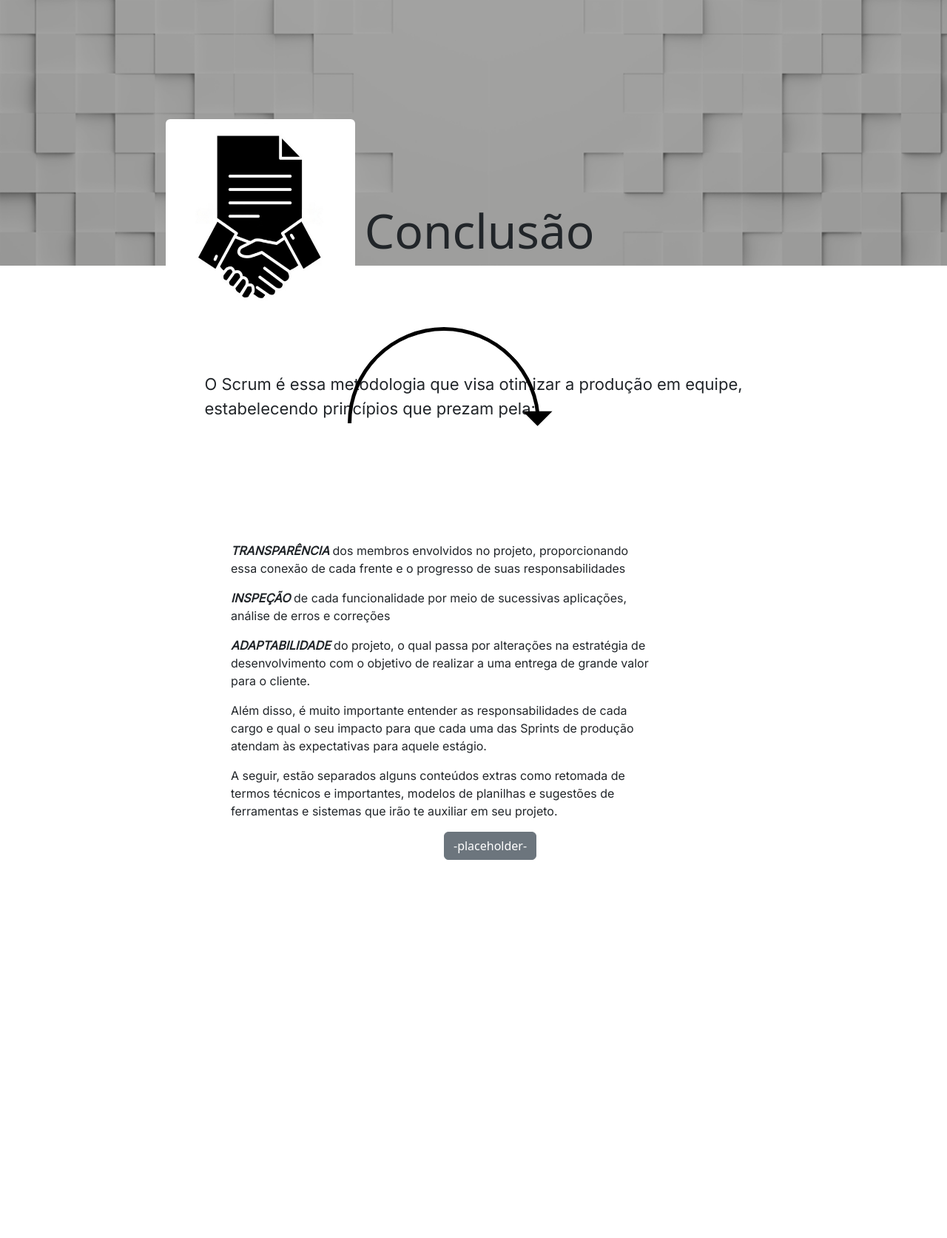
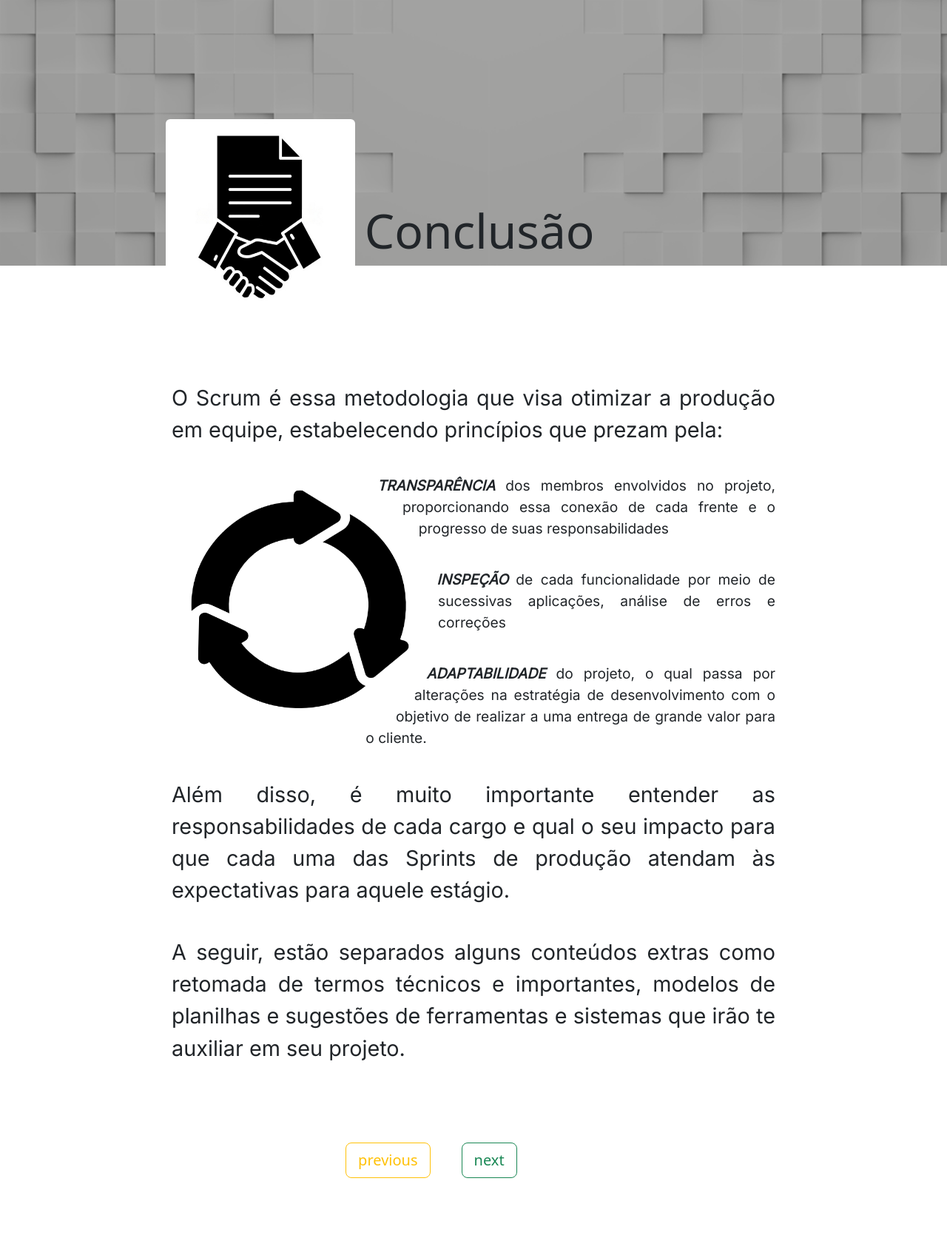
Before and after one commit to MarkVN2/Plataforma-Scrum, a Flask app: page /pag in a window 1280 px wide. Shown: the part 78-1751 px from the top of the page at 74% size. Before the commit the page ends 1240 px from the top, so only its background shows below. Run offline with Flask 2, Linux system fonts and the light colour scheme.

Commit message:
Update to conclusion page
Formatted the content text in the page, added circular_arrows.png to the page.

```diff
--- a/plataforma_scrum/static/css/conclusion.css
+++ /dev/null
@@ -1,45 +0,0 @@
-/*Import for the fonts for the site */
-@import url('https://fonts.googleapis.com/css2?family=Inter&family=Roboto:wght@100&family=Source+Code+Pro:wght@300&display=swap');
-
-/* Font family for the paragraphs*/
-p  {
-    font-family: 'Inter', sans-serif;
-}
-
-/*arrows in conclusion page */
-.circle-arrow{
-    border: 5px solid transparent;
-    border-top-color: black;
-    border-left-color: black;
-    height: 260px;
-    width: 260px;
-    border-radius: 50%;
-    position: relative;
-    -webkit-transform: rotate(-45deg);
-    -ms-transform: rotate(-45deg);
-    transform: rotate(-45deg);
-    margin:30px auto;
-}
-
-.circle-arrow:before {
-    content: "";
-    position: absolute;
-    top:11px;
-    left: 80%;
-    height: 0;
-    width: 0;
-    border-left: 20px solid black;
-    border-top: 20px solid transparent;
-    border-bottom: 20px solid transparent;
-    -webkit-transform: rotate(45deg);
-    -ms-transform: rotate(45deg);
-    transform: rotate(45deg);
-}
-
-#arrow_down {transform: rotate(45deg);}
-
-#arrow_left {transform: rotate(-45deg);}
-
-#arrow_right{transform: rotate(135deg);}
-
-#arrow_up{transform: rotate(225deg);}
--- a/plataforma_scrum/static/css/content.css
+++ b/plataforma_scrum/static/css/content.css
@@ -1,9 +1,16 @@
+/*Import for the fonts for the site : ROBOTO,INTER,SOURCE PRO*/
+@import url('https://fonts.googleapis.com/css2?family=Inter&family=Roboto:wght@100&family=Source+Code+Pro:wght@300&display=swap');
+
+p {
+  font-family: 'Inter', sans-serif;
+}
 /* CSS for every content page.  */
 .met-vis-main,
 .met-pil-main,
 .met-auto-main,
 .met-team-main,
-.dev-main {
+.dev-main,
+.conclusion-main{
   display: flex;
   flex-flow: column wrap;
   align-items: center;
@@ -14,7 +21,8 @@
 .met-pil-textbox,
 .met-auto-textbox,
 .met-team-textbox,
-.dev-textbox {
+.dev-textbox,
+.conclusion-textbox{
   margin-top: 8%;
   width: 85%;
   text-align: justify;
@@ -23,7 +31,8 @@
 .met-pil-para,
 .met-auto-para,
 .met-team-para,
-.dev-para {
+.dev-para,
+.conclusion-para {
   font-size: 1.8rem;
   padding-bottom: 3%;
 }
@@ -146,3 +155,16 @@
   width: 30%;
   border-radius: 36px;
 }
+
+
+/* conclusion */
+/* container for the arrows in conclusion page */
+.arrow-circular-container{
+  border-radius: 100%;
+  width: 25vw;
+  height: 25vw;
+  float: left;
+  margin: 20px;
+  shape-outside:circle();
+  clip-path: circle();
+}
--- a/plataforma_scrum/templates/conclusion.html
+++ b/plataforma_scrum/templates/conclusion.html
@@ -6,41 +6,36 @@
 {% block contentTitle %}Conclusão{% endblock %}
 {% block subtitle %}{% endblock %}
 {% block content %}
-  <!-- Conteudo da pagina inteira -->
-  <div class="h-100 d-flex align-items-center justify-content-center">
-    <p style="margin-top: 5vw; font-size: 22px;">O Scrum é essa metodologia que visa otimizar a produção em equipe,<br> estabelecendo princípios que prezam pela:
-    </p>
-    <div style="margin-top:40vw; margin-right: 10vh;position: absolute" >
-      <div class="circle-arrow" id="arrow_down" >
-      </div>
+<!-- Conteudo da pagina inteira -->
+<div class="h-75 w-75 conclusion-main">
 
-      <div class="container-sm" style="width: 600px; position:relative">
-      <p><b><i>TRANSPARÊNCIA</i></b> dos membros envolvidos no projeto, proporcionando essa conexão de cada frente e o progresso de suas responsabilidades</P>
-      </div>
+  <div class="conclusion-textbox">
 
-      <div class="container-sm" style="width: 600px; position:relative">
-      <p><b><i>INSPEÇÃO</i></b> de cada funcionalidade por meio de sucessivas aplicações, análise de erros e correções</P>
-      </div>
+  <p class="conclusion-para">O Scrum é essa metodologia que visa otimizar a produção em equipe, estabelecendo
+    princípios que prezam pela:</p>
 
-      <div class="container-sm" style="width: 600px; position:relative">
-      <p><b><i>ADAPTABILIDADE</i></b> do projeto, o qual passa por alterações na estratégia de desenvolvimento com o objetivo de realizar a uma entrega de grande valor para o cliente.
-      </P>
-      </div>
+  <div class="arrow-circular-container"><img src="/static/images/circular_arrows.png" style="width: 24vw; height:23vw;"></div>
 
-      <div class="container-sm" style="width: 600px; position:relative">
-        <p>Além disso, é muito importante entender as responsabilidades de cada cargo e qual o seu impacto para que cada uma das Sprints de produção atendam às expectativas para aquele estágio.
-        </P>
-       </div>
+  <p class="conclusion-para" style="font-size: 1.5vw;"><b><i>TRANSPARÊNCIA</i></b> dos membros envolvidos no projeto, proporcionando essa
+  conexão de cada frente e o progresso de suas responsabilidades</p>
 
-       <div class="container-sm" style="width: 600px; position:relative">
-        <p>A seguir, estão separados alguns conteúdos extras como retomada de termos técnicos e importantes, modelos de planilhas e sugestões de ferramentas e sistemas que irão te auxiliar em seu projeto.
-        </P>
-       </div>
+  <p class="conclusion-para"style="font-size: 1.5vw;"><b><i>INSPEÇÃO</i></b> de cada funcionalidade por meio de
+      sucessivas aplicações, análise de erros e correções</p>
 
-       <div class="btn-next" style="padding-left: 50%; position: absolute;">
-        <a href="#" class="btn btn-secondary" id="start">-placeholder-</a>
-        </div>
+  <p class="conclusion-para"style="font-size: 1.5vw;"><b><i>ADAPTABILIDADE</i></b> do projeto, o qual passa por alterações na estratégia de
+   desenvolvimento com o objetivo de realizar a uma entrega de grande valor para o cliente.</p>
+
+  <p class="conclusion-para">Além disso, é muito importante entender as responsabilidades de cada cargo e qual o seu
+      impacto para que cada uma das Sprints de produção atendam às expectativas para aquele estágio.</p>
+
+  <p class="conclusion-para">A seguir, estão separados alguns conteúdos extras como retomada de termos técnicos e
+     importantes, modelos de planilhas e sugestões de ferramentas e sistemas que irão te auxiliar em seu projeto.</p>
+     <div class="placeholder-buttons">
+      <a href="/development-team" class="btn btn-lg btn-outline-warning">previous</a>
+      <a href="#" class="btn btn-lg btn-outline-success">next</a>
     </div>
-  </div>
+    </div>
+</div>
+</div>
 
 {% endblock %}
```
Also changed, not shown: plataforma_scrum/static/images/circular_arrows.png (added).
